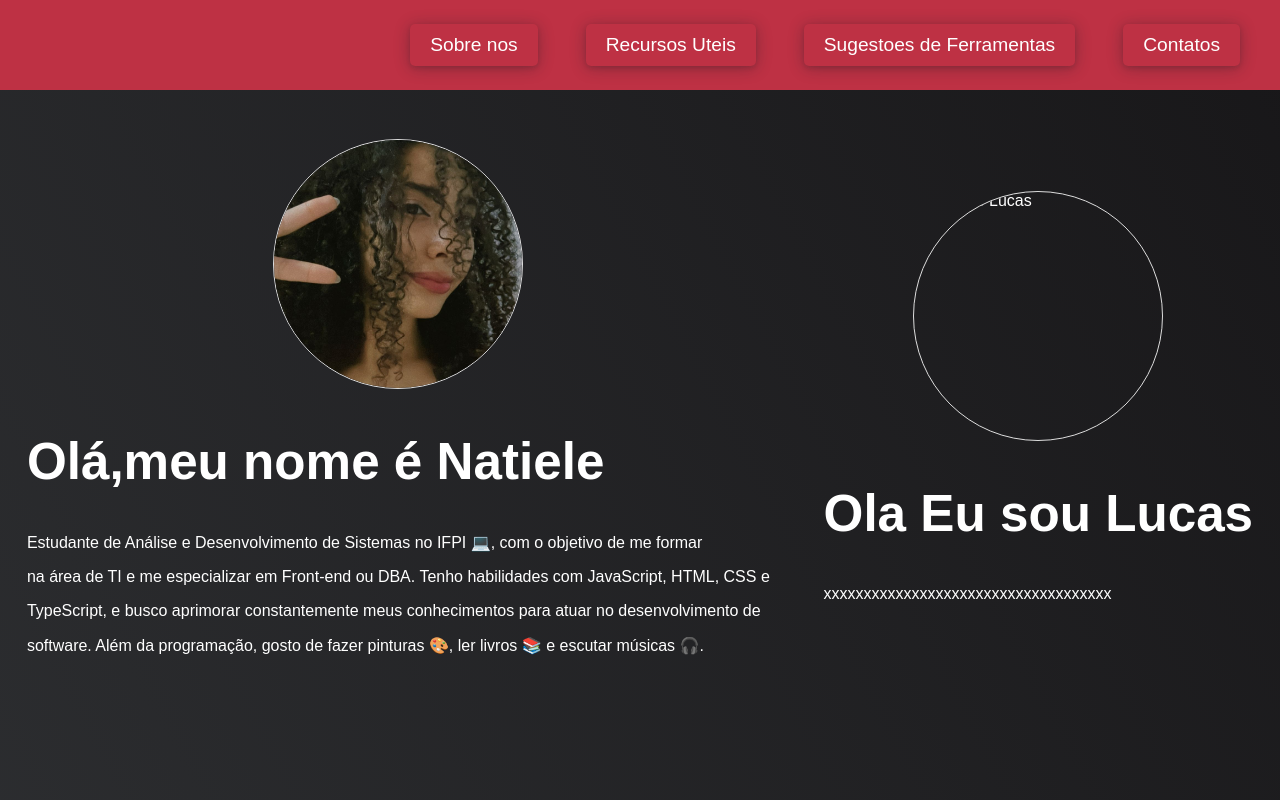
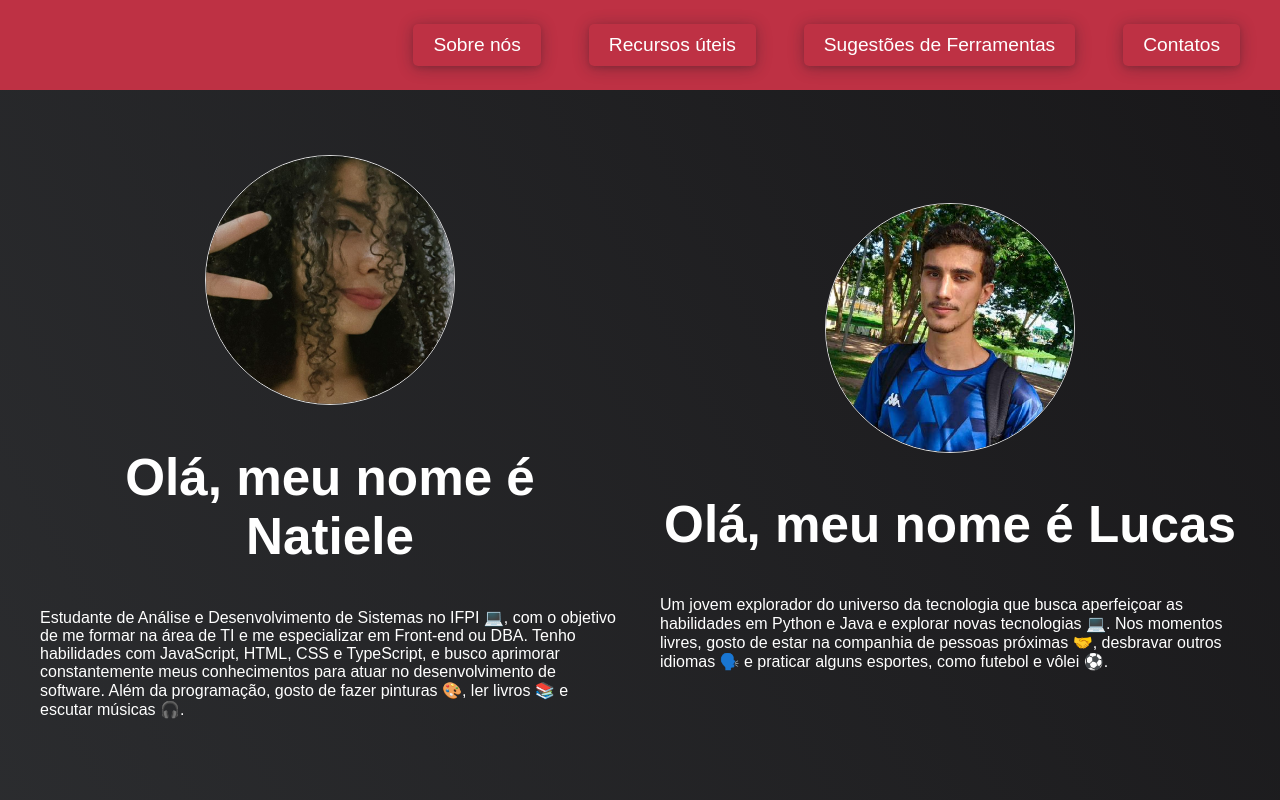
Before and after one commit to natyyHy/Sportifolio_Web, a plain HTML site: page index.html in a window 1280 px wide. Shown: the top 800 px of the page. Drawn offline with nearby package versions, Linux system fonts and the light colour scheme.

Commit message:
:recycle:refactor: refatora a seção sobre nos

```diff
--- a/index.html
+++ b/index.html
@@ -6,7 +6,7 @@
     <link rel="stylesheet" href="styles.css">
     <link rel="shortcut icon" href="img/icon-site2.webp" type="image/x-icon">
     <link rel="stylesheet" href="https://fonts.googleapis.com/css2?family=Material+Symbols+Outlined:opsz,wght,FILL,GRAD@20..48,100..700,0..1,-50..200&icon_names=menu" />
-    <title>Sobre Nos</title>
+    <title>Sobre Nós</title>
 </head>
 <body>
     <main>
@@ -16,13 +16,13 @@
             <div>
                 <ul class="nav-list">
                     <li>
-                        <a href="#sobre-nos-section" class="btn-nav">Sobre nos</a>
+                        <a href="#sobre-nos-section" class="btn-nav">Sobre nós</a>
                     </li>
                     <li>
-                        <a href="#resources-section" class="btn-nav">Recursos Uteis</a>
+                        <a href="#resources-section" class="btn-nav">Recursos úteis</a>
                     </li>
                     <li>
-                        <a href="#suggestion-section" class="btn-nav">Sugestoes de Ferramentas</a>
+                        <a href="#suggestion-section" class="btn-nav">Sugestões de Ferramentas</a>
                     </li>
                     <li>
                         <a href="#contact-section" class="btn-nav">Contatos</a>
@@ -38,13 +38,13 @@
         <div class="mobile-menu">
             <ul class="nav-list">
                 <li>
-                    <a href="#sobre-nos-section" class="btn-nav">Sobre nos</a>
+                    <a href="#sobre-nos-section" class="btn-nav">Sobre nós</a>
                 </li>
                 <li>
-                    <a href="#resources-section" class="btn-nav">Recursos Uteis</a>
+                    <a href="#resources-section" class="btn-nav">Recursos Úteis</a>
                 </li>
                 <li>
-                    <a href="#suggestion-section" class="btn-nav">Sugestoes de Ferramentas</a>
+                    <a href="#suggestion-section" class="btn-nav">Sugestões de Ferramentas</a>
                 </li>
                 <li>
                     <a href="#contact-section" class="btn-nav">Contatos</a>
@@ -57,16 +57,13 @@
         <section id="sobre-nos-section" class="sobre-nos-section">
             <div class="sobre-naty">
                 <img src="img/foto1.jpeg" alt="Foto de Naty" class="foto-perfil">
-                <h2>Olá,meu nome é Natiele</h2>
-                <p>Estudante de Análise e Desenvolvimento de Sistemas no IFPI 💻, com o objetivo de me formar</p>
-                <p>na área de TI e me especializar em Front-end ou DBA. Tenho habilidades com JavaScript, HTML, CSS e</p>
-                <p>TypeScript, e busco aprimorar constantemente meus conhecimentos para atuar no desenvolvimento de</p>
-                <p>software. Além da programação, gosto de fazer pinturas 🎨, ler livros 📚 e escutar músicas 🎧.</p>
+                <h2 class="naty-title">Olá, meu nome é Natiele</h2>
+                <p>Estudante de Análise e Desenvolvimento de Sistemas no IFPI 💻, com o objetivo de me formar na área de TI e me especializar em Front-end ou DBA. Tenho habilidades com JavaScript, HTML, CSS e TypeScript, e busco aprimorar constantemente meus conhecimentos para atuar no desenvolvimento de software. Além da programação, gosto de fazer pinturas 🎨, ler livros 📚 e escutar músicas 🎧.</p>
             </div>
             <div class="sobre-lucas">
-                <img src="lucas.jpg" alt="Foto de Lucas" class="foto-perfil">
-                <h2>Ola Eu sou Lucas</h2>
-                <p>xxxxxxxxxxxxxxxxxxxxxxxxxxxxxxxxxxxx</p>
+                <img src="img/foto-lucas.jpg" alt="Foto de Lucas" class="foto-perfil">
+                <h2 class="lucas-title">Olá, meu nome é Lucas</h2>
+                <p>Um jovem explorador do universo da tecnologia que busca aperfeiçoar as habilidades em Python e Java e explorar novas tecnologias 💻. Nos momentos livres, gosto de estar na companhia de pessoas próximas 🤝, desbravar outros idiomas 🗣️ e praticar alguns esportes, como futebol e vôlei ⚽.</p>
             </div>
         </section>
         <!--final secao sobre nos-->
@@ -75,7 +72,7 @@
         <section id="resources-section" class="resources-section">
             <div>
                 <h2 class="section-title">Sites e ferramentas úteis para a disciplina</h2>
-                <h2 class="title2 section-title">Programacao para Internet I</h2>
+                <h2 class="title2 section-title">Programação para Internet I</h2>
             </div>
             <div class="resources-itens">
                 <h3>Sites</h3>
@@ -102,7 +99,7 @@
         <!--inicio secao sugestoes-->
         <section id="suggestion-section" class="suggestion-section">
             <div>
-                <h2 class="section-title">Nossas <span class="title2">Sugestoes</span></h2>
+                <h2 class="section-title">Nossas <span class="title2">Sugestões</span></h2>
             </div>
             <div>
                 <p>xxxxxxxxxxxxxxxxxxxxxxxxxxxxxxxxxxxxxxxxxxxxxxxxx</p>
--- a/styles.css
+++ b/styles.css
@@ -48,11 +48,31 @@ ul {
     display: flex;
     flex-direction: row;
     align-items: center;
-    justify-content: space-around;
+    justify-content: space-between;
     width: 100%;
-    height: 100vh;
+    min-height: 110vh;
+    padding: 20px;
     color: var(--color-white1);
+}
 
+.naty-title {
+    text-align: center;
+}
+
+.lucas-title {
+    text-align: center;
+}
+
+.sobre-naty {
+    flex: 1;
+    max-width: 50%;
+    padding: 20px;
+}
+
+.sobre-lucas {
+    flex: 1;
+    max-width: 50%;
+    padding: 20px;
 }
 
 .resources-section {
```
Also changed, not shown: img/foto-lucas.jpg (added).
